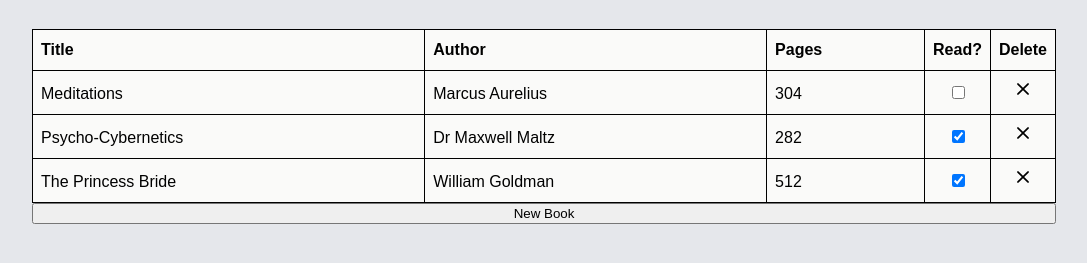
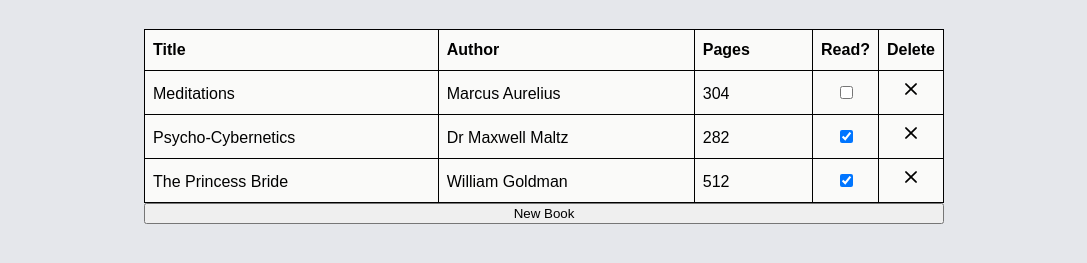
Before and after one commit to gemini-mastiff/library, a plain HTML site: page index.html in a window 1280 px wide. Shown: the part 51-314 px from the top of the page, without its empty margins (96-1183 px from the left). Drawn offline with Linux system fonts and the light colour scheme; a web font is replaced by a local one.

Commit message:
Add width rules to .wrapper

```diff
--- a/css/style.css
+++ b/css/style.css
@@ -35,7 +35,7 @@ body{
 }
 
 .wrapper{
-    width: 80%;
+    width: min(800px, 100%);
     margin: auto;
     display: flex;
     flex-direction: column;
```
